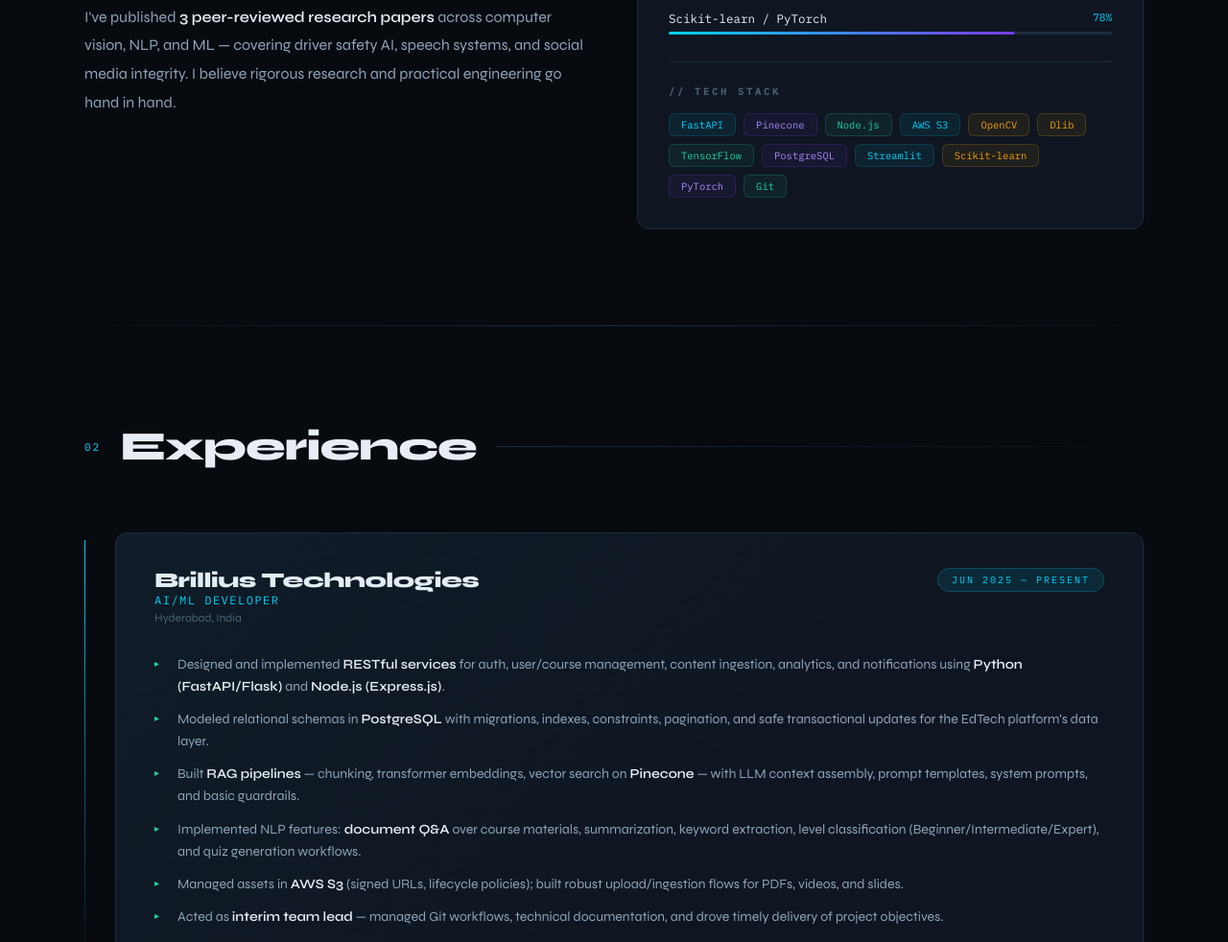
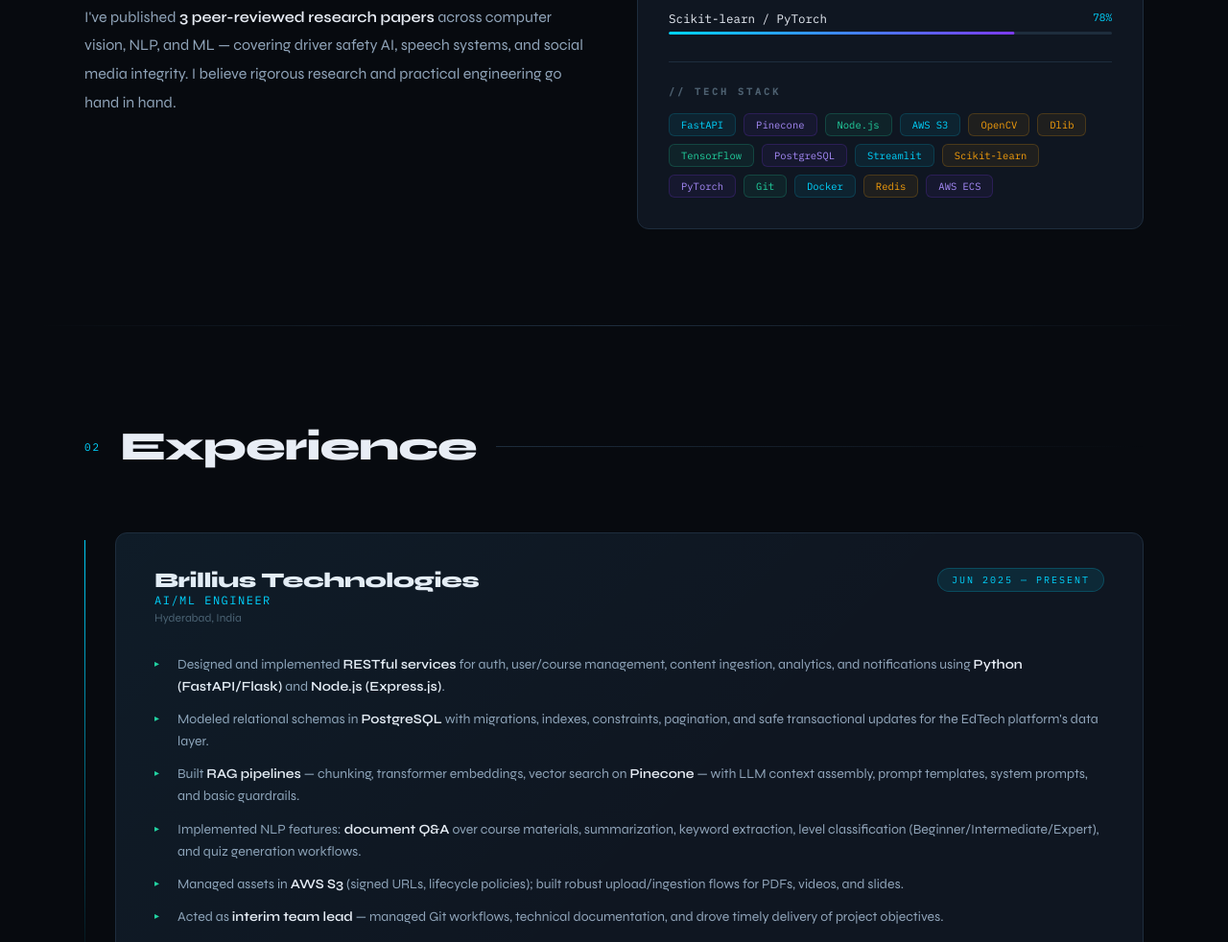
Before and after one commit to sashank2k3/Portfolio, a plain HTML site: page index.html in a window 1280 px wide. Shown: the part 1290-2272 px from the top of the page at 96% size. Drawn offline with Linux system fonts and the light colour scheme.

```diff
--- a/index.html
+++ b/index.html
@@ -332,6 +332,9 @@
           <span style="font-family:var(--mono);font-size:10.5px;padding:4px 12px;border-radius:6px;background:rgba(245,158,11,.07);border:1px solid rgba(245,158,11,.2);color:var(--glow3);">Scikit-learn</span>
           <span style="font-family:var(--mono);font-size:10.5px;padding:4px 12px;border-radius:6px;background:rgba(124,58,237,.07);border:1px solid rgba(124,58,237,.2);color:#a78bfa;">PyTorch</span>
           <span style="font-family:var(--mono);font-size:10.5px;padding:4px 12px;border-radius:6px;background:rgba(34,211,160,.07);border:1px solid rgba(34,211,160,.2);color:var(--green);">Git</span>
+          <span style="font-family:var(--mono);font-size:10.5px;padding:4px 12px;border-radius:6px;background:rgba(0,212,255,.07);border:1px solid rgba(0,212,255,.15);color:var(--glow);">Docker</span>
+          <span style="font-family:var(--mono);font-size:10.5px;padding:4px 12px;border-radius:6px;background:rgba(245,158,11,.07);border:1px solid rgba(245,158,11,.2);color:var(--glow3);">Redis</span>
+          <span style="font-family:var(--mono);font-size:10.5px;padding:4px 12px;border-radius:6px;background:rgba(124,58,237,.07);border:1px solid rgba(124,58,237,.2);color:#a78bfa;">AWS ECS</span>
         </div>
       </div>
     </div>
@@ -352,7 +355,7 @@
       <div class="exp-top">
         <div>
           <p class="exp-company">Brillius Technologies</p>
-          <p class="exp-role">AI/ML Developer</p>
+          <p class="exp-role">AI/ML Engineer</p>
           <p class="exp-loc">Hyderabad, India</p>
         </div>
         <span class="exp-badge">Jun 2025 — Present</span>
```
